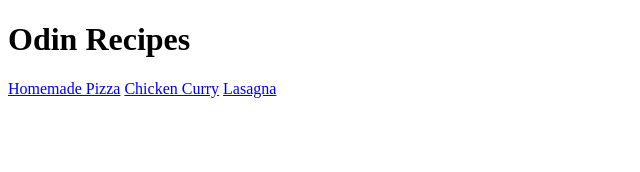
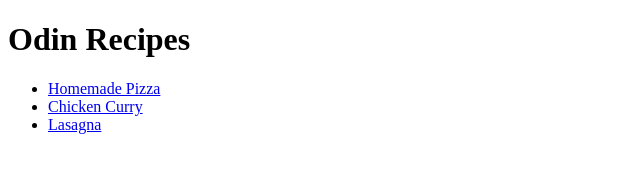
Before and after one commit to Chantee-H/odin-recipes, a plain HTML site: page index.html in a window 1280 px wide. Shown: the whole page, without its empty margins (0-640 px from the left). Drawn offline with Linux system fonts and the light colour scheme.

Commit message:
Edit index.html

```diff
--- a/index.html
+++ b/index.html
@@ -1,15 +1,17 @@
 <!DOCTYPE html>
 <html lang="en">
-<head>
-    <meta charset="UTF-8">
-    <meta http-equiv="X-UA-Compatible" content="IE=edge">
-    <meta name="viewport" content="width=device-width, initial-scale=1.0">
+  <head>
+    <meta charset="UTF-8" />
+    <meta http-equiv="X-UA-Compatible" content="IE=edge" />
+    <meta name="viewport" content="width=device-width, initial-scale=1.0" />
     <title>Odin Recipes</title>
-</head>
-<body>
+  </head>
+  <body>
     <h1>Odin Recipes</h1>
-    <a href="./recipes/pizza.html">Homemade Pizza</a>
-    <a href="./recipes/curry.html">Chicken Curry</a>
-    <a href="./recipes/lasagna.html">Lasagna</a>
-</body>
+    <ul>
+      <li><a href="./recipes/pizza.html">Homemade Pizza</a></li>
+      <li><a href="./recipes/curry.html">Chicken Curry</a></li>
+      <li><a href="./recipes/lasagna.html">Lasagna</a></li>
+    </ul>
+  </body>
 </html>
```
